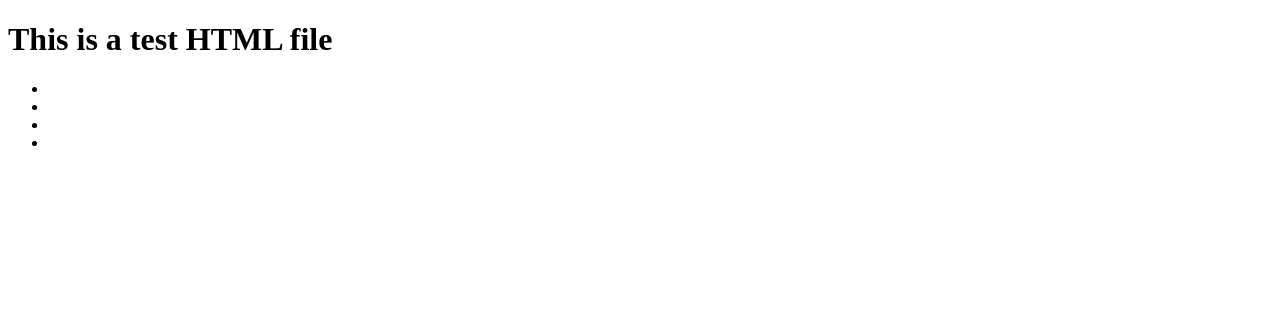
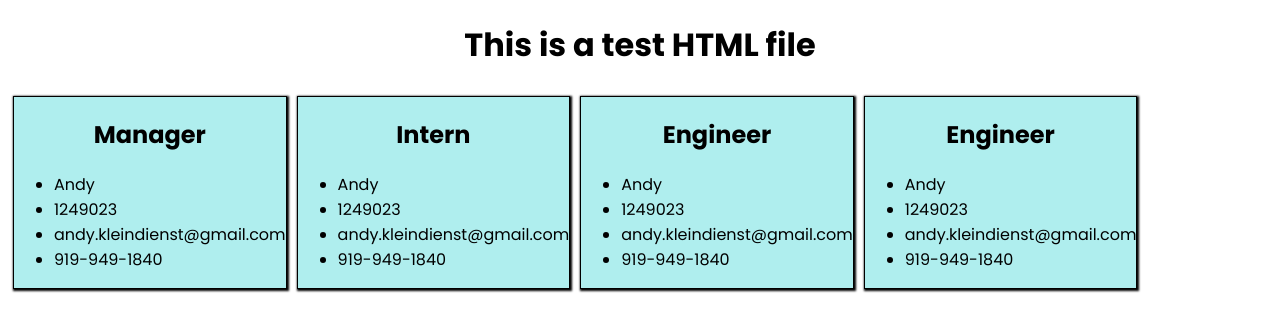
Before and after one commit to andykb9b13/team-profile-generator, a website: page src/template.html in a window 1280 px wide. Drawn offline with Linux system fonts and the light colour scheme.

```diff
--- a/lib/Engineer.js
+++ b/lib/Engineer.js
@@ -5,7 +5,7 @@
         this.github = github
     }
     getGithub() {
-
+        return this.github
     }
     getRole() {
         return "Engineer"
--- /dev/null
+++ b/src/template.css
@@ -0,0 +1,24 @@
+body {
+    font-family: 'Poppins', sans-serif;
+}
+
+h1 {
+    text-align: center;
+}
+
+h2 {
+    text-align: center;
+}
+
+#cardContainer {
+    display: flex;
+    flex-direction: inline-block;
+    flex-wrap: wrap;
+}
+
+.teamMember {
+    background-color: paleturquoise;
+    border: 1px solid black;
+    box-shadow: 1px 1px 2px 1px black;
+    margin: 5px;
+}
--- a/src/template.html
+++ b/src/template.html
@@ -5,18 +5,53 @@
     <meta charset="UTF-8">
     <meta http-equiv="X-UA-Compatible" content="IE=edge">
     <meta name="viewport" content="width=device-width, initial-scale=1.0">
+    <link rel="preconnect" href="https://fonts.googleapis.com">
+    <link rel="preconnect" href="https://fonts.gstatic.com" crossorigin>
+    <link href="https://fonts.googleapis.com/css2?family=Poppins:wght@100;200;300;400;500;600;700;800&display=swap"
+        rel="stylesheet">
+    <link rel="stylesheet" href="template.css">
     <title>Document</title>
 </head>
 
 <body>
     <h1>This is a test HTML file</h1>
-    <div>
-        <ul>
-            <li id="managerName"></li>
-            <li id="employeeId"></li>
-            <li id="employeeEmail"></li>
-            <li id="officeNumber"></li>
-        </ul>
+    <div id="cardContainer">
+        <div class="teamMember card">
+            <h2>Manager</h2>
+            <ul>
+                <li id="managerName">Andy</li>
+                <li id="employeeId">1249023</li>
+                <li id="employeeEmail">andy.kleindienst@gmail.com</li>
+                <li id="officeNumber">919-949-1840</li>
+            </ul>
+        </div>
+        <div class="teamMember card">
+            <h2>Intern</h2>
+            <ul>
+                <li id="managerName">Andy</li>
+                <li id="employeeId">1249023</li>
+                <li id="employeeEmail">andy.kleindienst@gmail.com</li>
+                <li id="officeNumber">919-949-1840</li>
+            </ul>
+        </div>
+        <div class="teamMember card">
+            <h2>Engineer</h2>
+            <ul>
+                <li id="managerName">Andy</li>
+                <li id="employeeId">1249023</li>
+                <li id="employeeEmail">andy.kleindienst@gmail.com</li>
+                <li id="officeNumber">919-949-1840</li>
+            </ul>
+        </div>
+        <div class="teamMember card">
+            <h2>Engineer</h2>
+            <ul>
+                <li id="managerName">Andy</li>
+                <li id="employeeId">1249023</li>
+                <li id="employeeEmail">andy.kleindienst@gmail.com</li>
+                <li id="officeNumber">919-949-1840</li>
+            </ul>
+        </div>
     </div>
 
 </body>
```
Also changed, not shown: index.js (+59 -42 lines), lib/Employee.js (+48 -2 lines), lib/Manager.js (+6 -2 lines).
